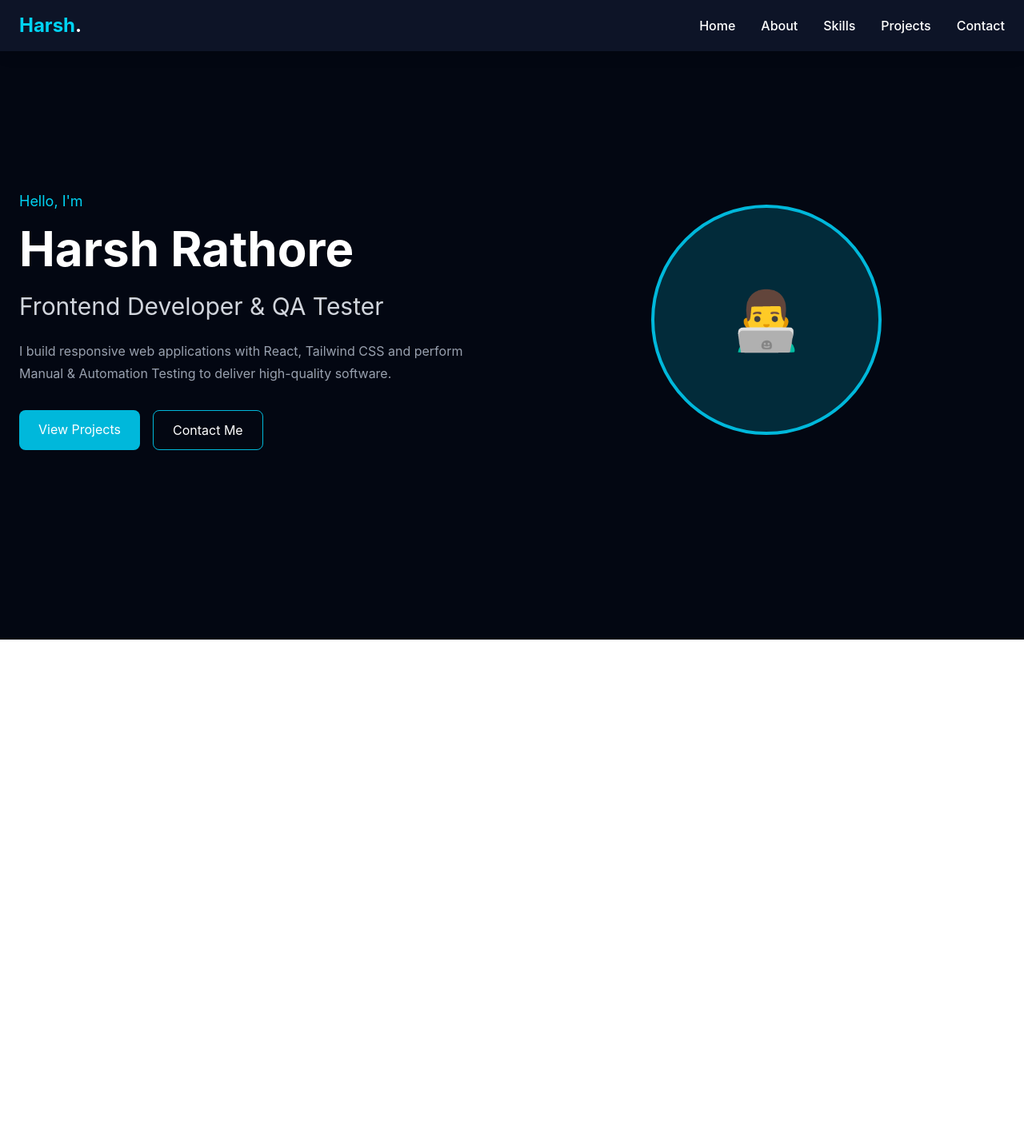
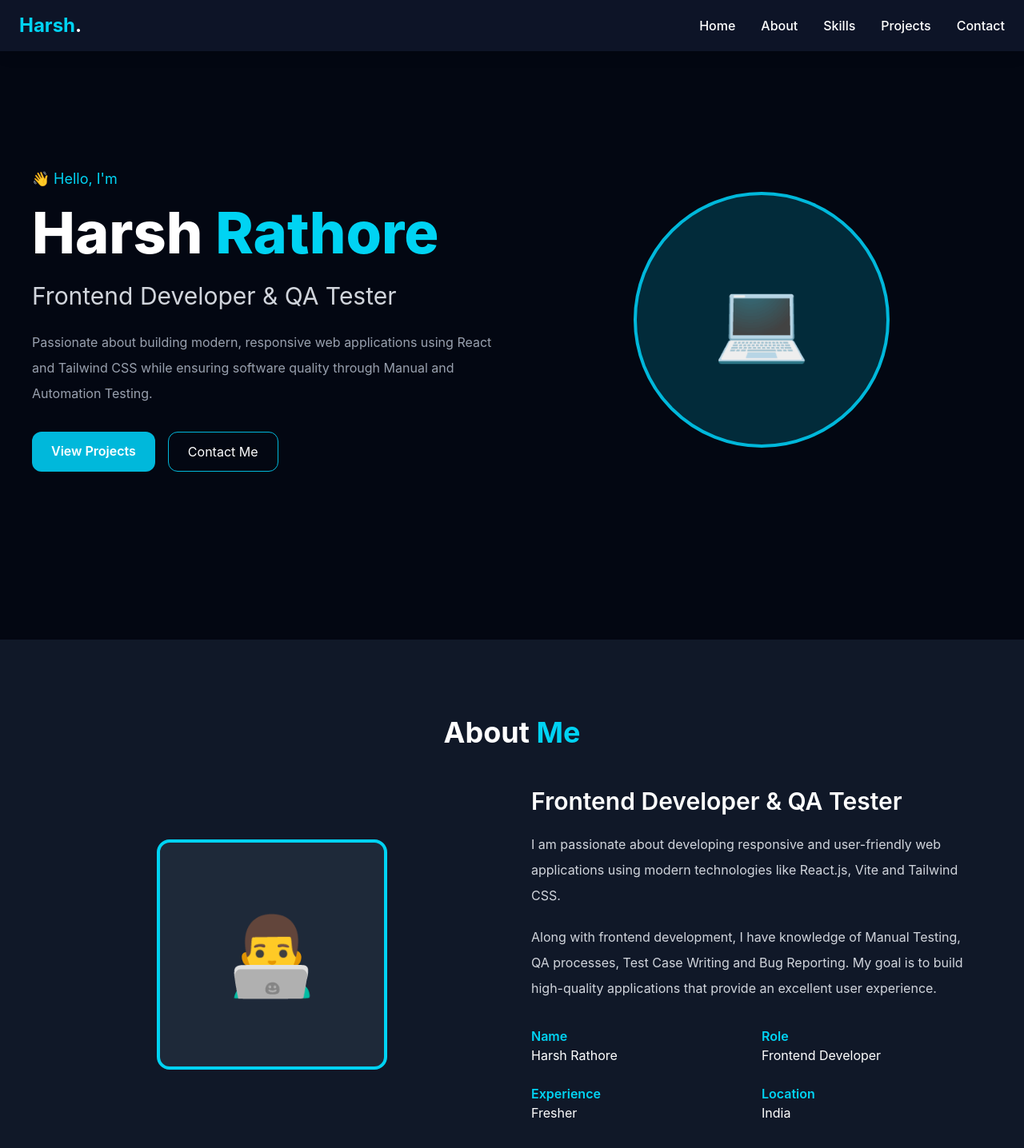
Before and after one commit to Rathore95688/portfolio-website, a React (Vite) app: page / in a window 1280 px wide. Shown: the top 1436 px of the page at 80% size. Before the commit the page ends 800 px from the top, so only its background shows below. Built offline with nearby package versions, Linux system fonts and the light colour scheme.

Commit message:
about and hero update

```diff
--- a/src/App.jsx
+++ b/src/App.jsx
@@ -1,11 +1,13 @@
 import Navbar from "./components/Navbar";
 import Hero from "./components/Hero";
+import About from "./components/About";
 
 function App() {
   return (
     <div className="bg-gray-950 text-white">
       <Navbar />
       <Hero />
+      <About />
     </div>
   );
 }
--- a/src/components/About.jsx
+++ b/src/components/About.jsx
@@ -1,8 +1,69 @@
 const About = () => {
   return (
-    <div>
-      {/* your code */}
-    </div>
+    <section
+      id="about"
+      className="bg-gray-900 text-white py-24 px-6"
+    >
+      <div className="max-w-6xl mx-auto">
+
+        <h2 className="text-4xl font-bold text-center mb-12">
+          About <span className="text-cyan-400">Me</span>
+        </h2>
+
+        <div className="grid md:grid-cols-2 gap-12 items-center">
+
+          {/* Left */}
+          <div className="flex justify-center">
+            <div className="w-72 h-72 rounded-2xl border-4 border-cyan-400 bg-gray-800 flex items-center justify-center text-8xl">
+              👨‍💻
+            </div>
+          </div>
+
+          {/* Right */}
+          <div>
+            <h3 className="text-3xl font-semibold mb-5">
+              Frontend Developer & QA Tester
+            </h3>
+
+            <p className="text-gray-300 leading-8">
+              I am passionate about developing responsive and user-friendly web
+              applications using modern technologies like React.js, Vite and
+              Tailwind CSS.
+            </p>
+
+            <p className="text-gray-300 leading-8 mt-5">
+              Along with frontend development, I have knowledge of Manual
+              Testing, QA processes, Test Case Writing and Bug Reporting. My
+              goal is to build high-quality applications that provide an
+              excellent user experience.
+            </p>
+
+            <div className="grid grid-cols-2 gap-6 mt-8">
+              <div>
+                <h4 className="text-cyan-400 font-semibold">Name</h4>
+                <p>Harsh Rathore</p>
+              </div>
+
+              <div>
+                <h4 className="text-cyan-400 font-semibold">Role</h4>
+                <p>Frontend Developer</p>
+              </div>
+
+              <div>
+                <h4 className="text-cyan-400 font-semibold">Experience</h4>
+                <p>Fresher</p>
+              </div>
+
+              <div>
+                <h4 className="text-cyan-400 font-semibold">Location</h4>
+                <p>India</p>
+              </div>
+            </div>
+          </div>
+
+        </div>
+      </div>
+    </section>
   );
 };
 
--- a/src/components/Hero.jsx
+++ b/src/components/Hero.jsx
@@ -2,50 +2,51 @@ const Hero = () => {
   return (
     <section
       id="home"
-      className="min-h-screen flex items-center justify-center bg-gray-950 text-white px-6"
+      className="min-h-screen bg-gray-950 text-white flex items-center"
     >
-      <div className="max-w-7xl mx-auto grid md:grid-cols-2 gap-10 items-center">
+      <div className="max-w-7xl mx-auto px-6 grid md:grid-cols-2 gap-12 items-center">
 
-        {/* Left Side */}
+        {/* Left */}
         <div>
           <p className="text-cyan-400 text-lg mb-2">
-            Hello, I'm
+            👋 Hello, I'm
           </p>
 
-          <h1 className="text-5xl md:text-6xl font-bold leading-tight">
-            Harsh Rathore
+          <h1 className="text-5xl md:text-7xl font-extrabold leading-tight">
+            Harsh <span className="text-cyan-400">Rathore</span>
           </h1>
 
           <h2 className="text-2xl md:text-3xl text-gray-300 mt-4">
             Frontend Developer & QA Tester
           </h2>
 
-          <p className="text-gray-400 mt-6 leading-7">
-            I build responsive web applications with React, Tailwind CSS and
-            perform Manual & Automation Testing to deliver high-quality software.
+          <p className="mt-6 text-gray-400 leading-8 max-w-xl">
+            Passionate about building modern, responsive web applications using
+            React and Tailwind CSS while ensuring software quality through
+            Manual and Automation Testing.
           </p>
 
-          <div className="mt-8 flex gap-4">
+          <div className="flex gap-4 mt-8">
             <a
               href="#projects"
-              className="bg-cyan-500 px-6 py-3 rounded-lg hover:bg-cyan-600 transition"
+              className="bg-cyan-500 px-6 py-3 rounded-xl font-semibold hover:bg-cyan-600 duration-300"
             >
               View Projects
             </a>
 
             <a
               href="#contact"
-              className="border border-cyan-500 px-6 py-3 rounded-lg hover:bg-cyan-500 transition"
+              className="border border-cyan-500 px-6 py-3 rounded-xl hover:bg-cyan-500 duration-300"
             >
               Contact Me
             </a>
           </div>
         </div>
 
-        {/* Right Side */}
+        {/* Right */}
         <div className="flex justify-center">
-          <div className="w-72 h-72 rounded-full bg-cyan-500/20 border-4 border-cyan-500 flex items-center justify-center">
-            <span className="text-7xl">👨‍💻</span>
+          <div className="w-80 h-80 rounded-full bg-cyan-500/20 border-4 border-cyan-500 flex items-center justify-center text-8xl">
+            💻
           </div>
         </div>
 
```
